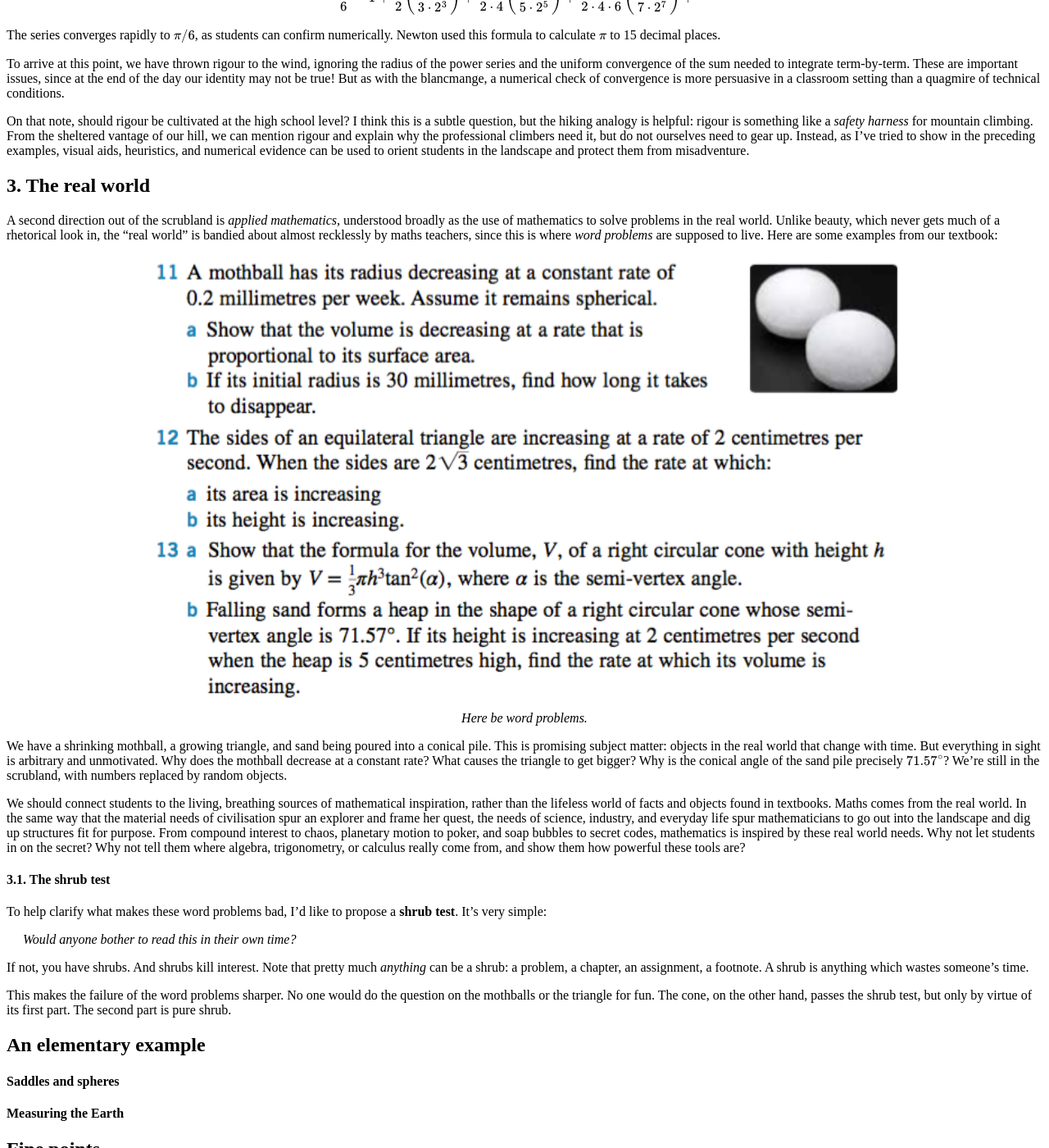
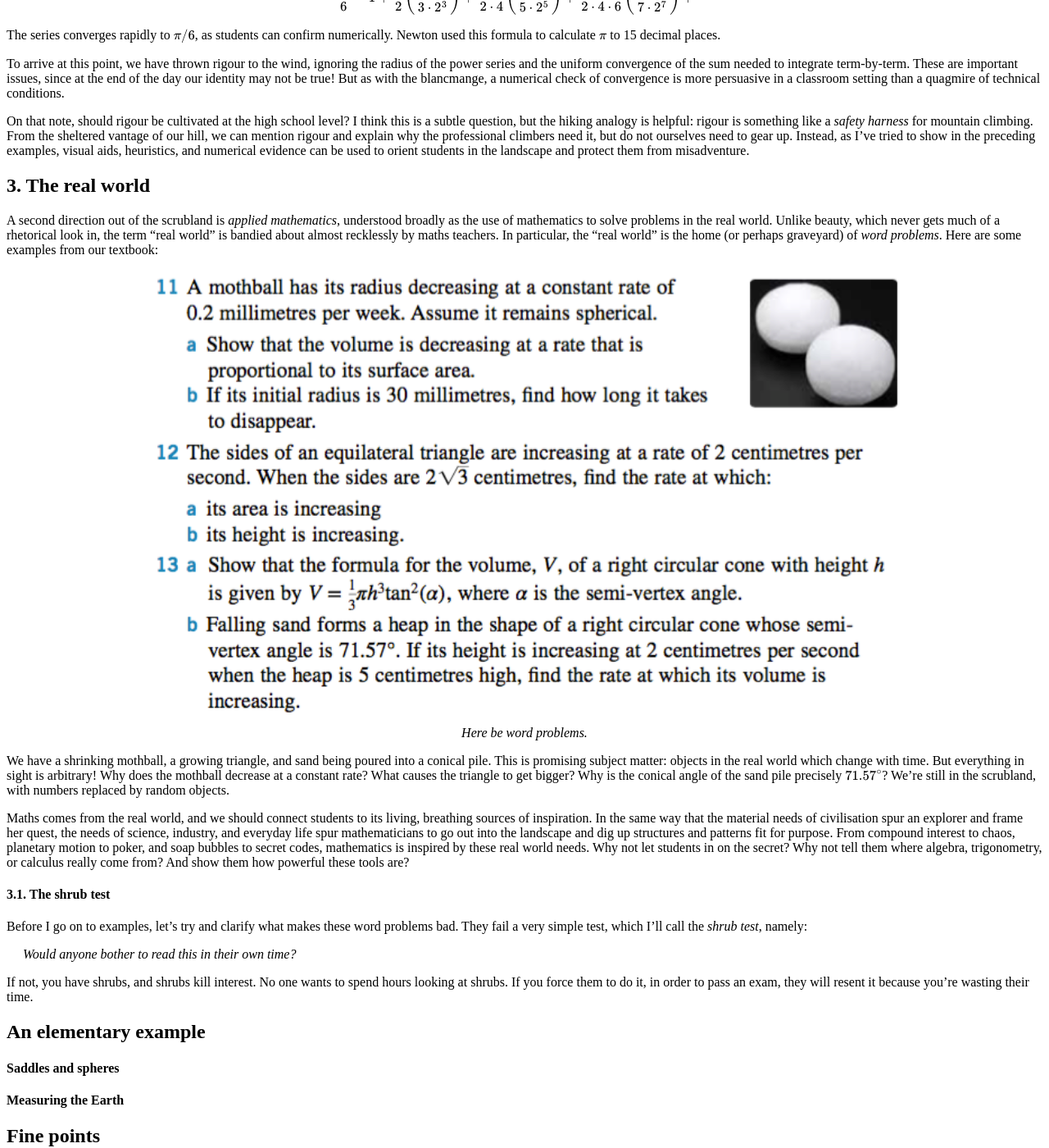
Before and after one commit to hapax/hapax.github.io, a Jekyll site: the page built from assets/teaching.md, in a window 1280 px wide and 1400 px high, scrolled down 12176 px. Shown: the whole window at 82% size. Built offline with Jekyll 4.4.1, drawn with Linux system fonts in a browser that asks for light colours; our own code applies the rules of GitHub Pages for plain Markdown files; formulas are drawn with MathJax 3; a script that is not in the unit is left out.

Commit message:
Update teaching.md

```diff
--- a/assets/teaching.md
+++ b/assets/teaching.md
@@ -650,9 +650,9 @@ the landscape and protect them from misadventure.
 A second direction out of the scrubland is *applied mathematics*,
 understood broadly as the use of mathematics to solve problems in the
 real world.
-Unlike beauty, which never gets much of a rhetorical look in, the
-"real world" is bandied about almost recklessly by maths teachers,
-since this is where *word problems* are supposed to live.
+Unlike beauty, which never gets much of a rhetorical look in, the term
+"real world" is bandied about almost recklessly by maths teachers.
+In particular, the "real world" is the home (or perhaps graveyard) of *word problems*.
 Here are some examples from our textbook:
 
 <figure>
@@ -665,47 +665,40 @@ Here are some examples from our textbook:
 We have a shrinking mothball, a growing triangle, and sand being
 poured into a conical pile.
 This is promising subject matter: objects in the real world
-that change with time.
-But everything in sight is arbitrary and unmotivated.
+which change with time.
+But everything in sight is arbitrary!
 Why does the mothball decrease at a constant rate?
 What causes the triangle to get bigger?
 Why is the conical angle of the sand pile precisely $71.57^\circ$?
 We're still in the scrubland, with numbers replaced by random objects.
 
-We should connect
-students to the living, breathing sources of mathematical
-inspiration, rather than the lifeless world of facts and objects found in
-textbooks.
-Maths comes from the real world.
+Maths comes from the real world, and we should connect
+students to its living, breathing sources of inspiration.
 In the same way that the material needs of civilisation spur an explorer
 and frame her quest, the needs of science, industry, and
 everyday life spur mathematicians to go out into the landscape and dig up
-structures fit for purpose.
+structures and patterns fit for purpose.
 From compound interest to chaos, planetary motion to poker, and soap bubbles to
 secret codes, mathematics is inspired by these real world needs.
 Why not let students in on the secret?
 Why not tell them where algebra, trigonometry, or calculus
-really come from, and show them how powerful these tools are?
+really come from?
+And show them how powerful these tools are?
 
 #### 3.1. The shrub test <a id="sec-3-1" name="sec-3-1"></a>
 
-To help clarify what makes these word problems bad, I'd like to
-propose a **shrub test**. It's very simple:
+Before I go on to examples, let's try and clarify what makes these
+word problems bad.
+They fail a very simple test, which I'll call the *shrub test*, namely:
 
 <span style="padding-left: 20px; display:block">
 <i>Would anyone bother to read this in their own time?</i>
 </span>
 
-If not, you have shrubs.
-And shrubs kill interest.
-Note that pretty much *anything* can be a shrub: a problem, a chapter,
-an assignment, a footnote.
-A shrub is anything which wastes someone's time.
-
-This makes the failure of the word problems
-sharper. No one would do the question on the mothballs or the triangle
-for fun. The cone, on the other hand, passes the shrub test, but only
-by virtue of its first part. The second part is pure shrub.
+If not, you have shrubs, and shrubs kill interest.
+No one wants to spend hours looking at shrubs.
+If you force them to do it, in order to pass an exam, they will resent
+it because you're wasting their time.
 
 ## An elementary example
 
```
